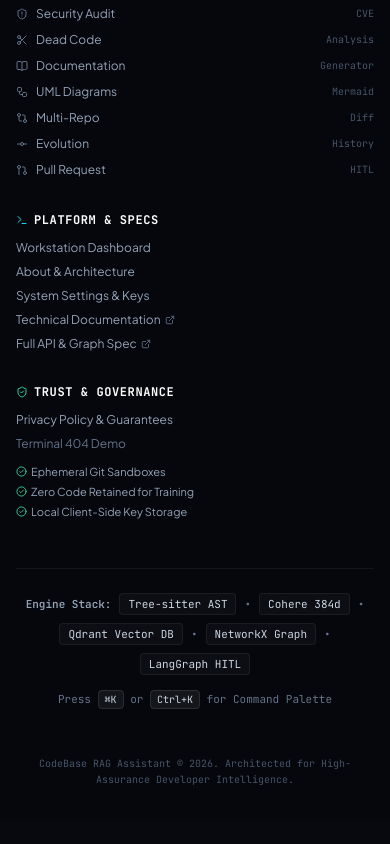
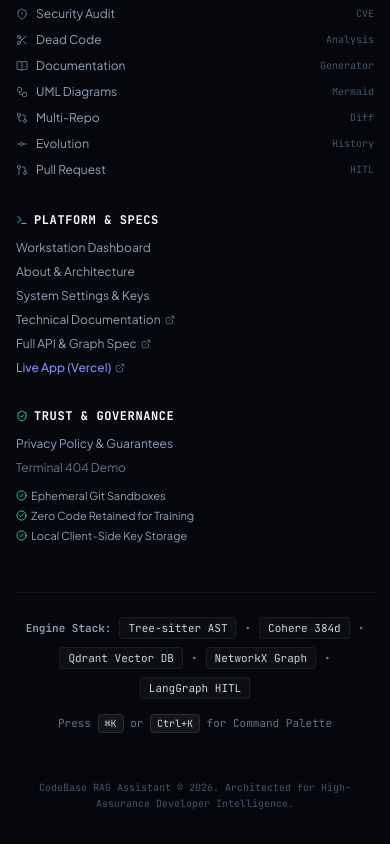
Before and after one commit to Mayank459/CodeBase, a React (Vite) app in the folder frontend/: page / in a window 390 px wide. Shown: the part 5459-6303 px from the top of the page. Before the commit the page ends 6279 px from the top, so only its background shows below. Built offline with nearby package versions, Linux system fonts and the light colour scheme; no server answers.

Commit message:
docs: update project live deployment URL to https://code-base-self.vercel.app/

```diff
--- a/frontend/src/components/Footer.jsx
+++ b/frontend/src/components/Footer.jsx
@@ -175,6 +175,17 @@ export function Footer({
                   <ExternalLink size={10} className="text-slate-500" />
                 </a>
               </li>
+              <li>
+                <a
+                  href="https://code-base-self.vercel.app/"
+                  target="_blank"
+                  rel="noreferrer"
+                  className="hover:text-white transition-colors inline-flex items-center gap-1 text-indigo-400 font-medium"
+                >
+                  <span>Live App (Vercel)</span>
+                  <ExternalLink size={10} className="text-indigo-400/70" />
+                </a>
+              </li>
             </ul>
           </div>
 
--- a/frontend/src/components/Navbar.jsx
+++ b/frontend/src/components/Navbar.jsx
@@ -311,6 +311,19 @@ export function Navbar({
             )}
           </div>
 
+          {/* Live Vercel App link button */}
+          <a
+            href="https://code-base-self.vercel.app/"
+            target="_blank"
+            rel="noreferrer"
+            className="px-2.5 py-1.5 rounded-xl bg-indigo-500/10 border border-indigo-500/25 text-indigo-300 hover:text-white hover:bg-indigo-500/20 transition-all hidden lg:flex items-center gap-1.5 text-xs font-mono font-medium shadow-sm"
+            title="Open Live Vercel App"
+          >
+            <span className="h-1.5 w-1.5 rounded-full bg-emerald-400 animate-pulse" />
+            <span>Live App</span>
+            <ExternalLink size={11} className="text-indigo-400/80" />
+          </a>
+
           {/* GitHub source icon button */}
           <a
             href="https://github.com/Mayank459/CodeBase"
```
Also changed, not shown: 1 other file (tests, documents, lock files or other folders).
